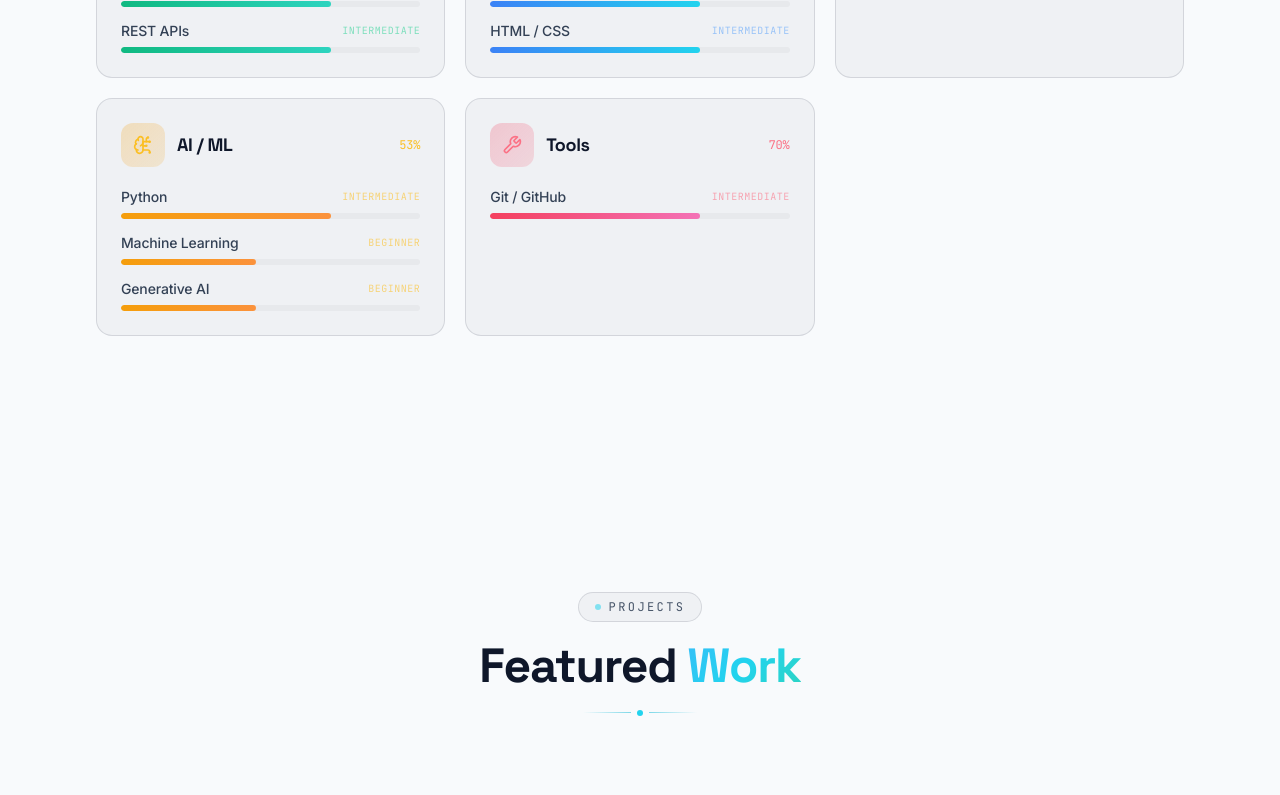
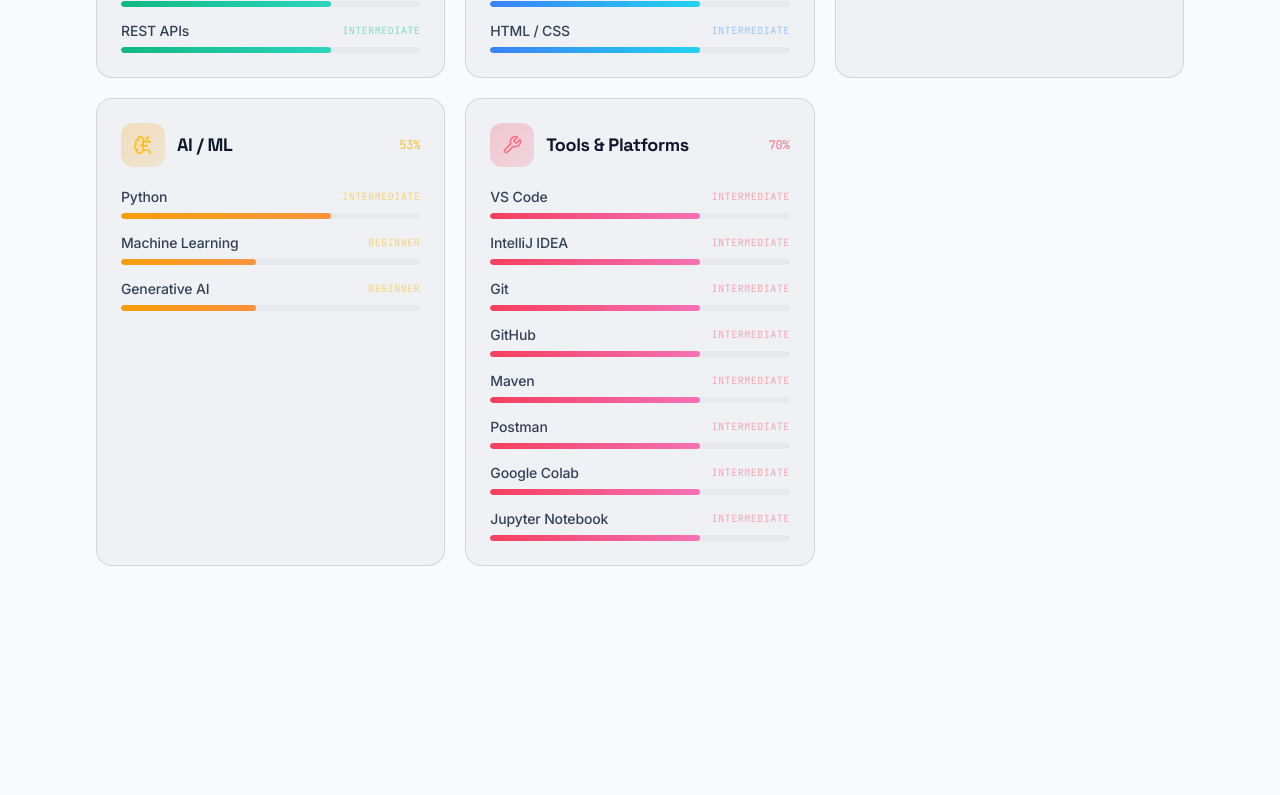
Before and after one commit to Dharmendra0305/Dharmendra0305.github.io, a React (Vite) app: page / in a window 1280 px wide. Shown: the part 2720-3515 px from the top of the page. Built offline with nearby package versions, Linux system fonts and the light colour scheme; no server answers; grey boxes are pictures that could not be loaded.

Commit message:
update from claude

```diff
--- a/src/data/portfolioData.ts
+++ b/src/data/portfolioData.ts
@@ -74,11 +74,18 @@ export const skillCategories = [
     ],
   },
   {
-    category: 'Tools',
+    category: 'Tools & Platforms',
     icon: 'Wrench',
     color: 'rose',
     skills: [
-      { name: 'Git / GitHub', level: 70 },
+      { name: 'VS Code', level: 70 },
+      { name: 'IntelliJ IDEA', level: 70 },
+      { name: 'Git', level: 70 },
+      { name: 'GitHub', level: 70 },
+      { name: 'Maven', level: 70 },
+      { name: 'Postman', level: 70 },
+      { name: 'Google Colab', level: 70 },
+      { name: 'Jupyter Notebook', level: 70 },
     ],
   },
 ];
```
